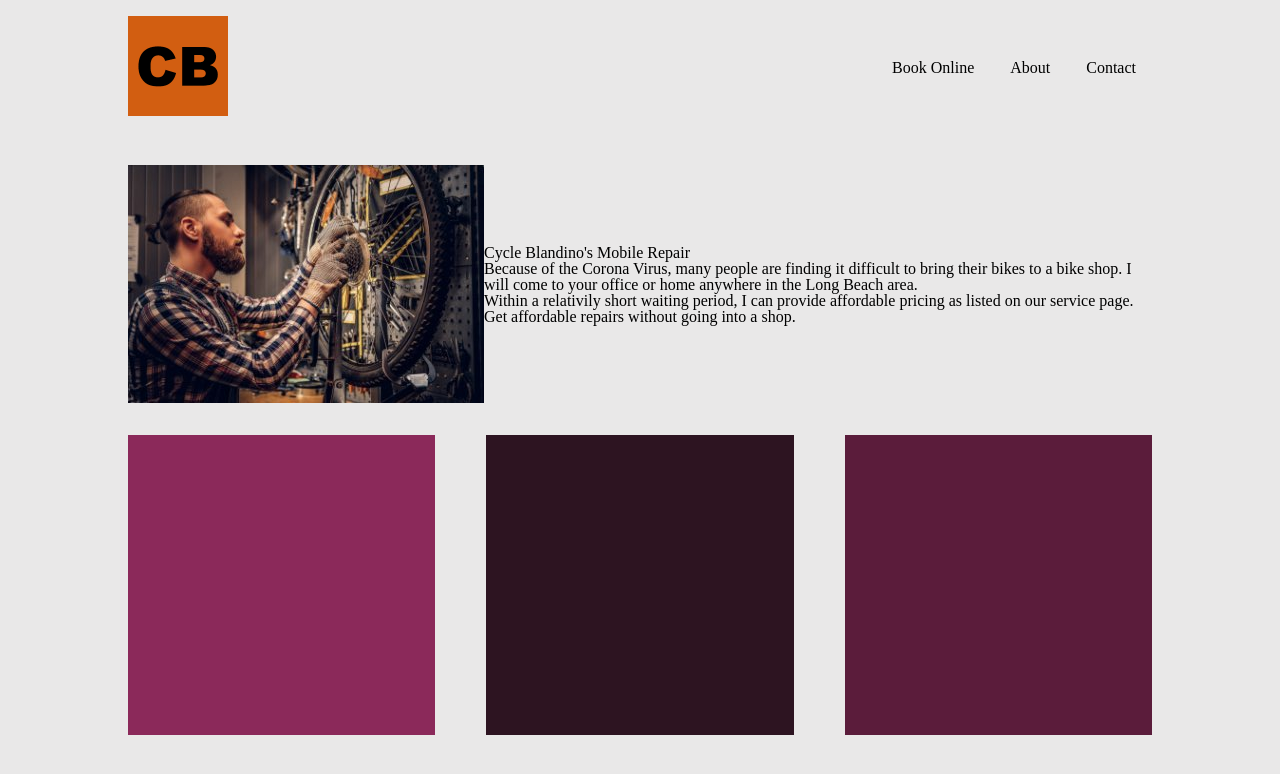
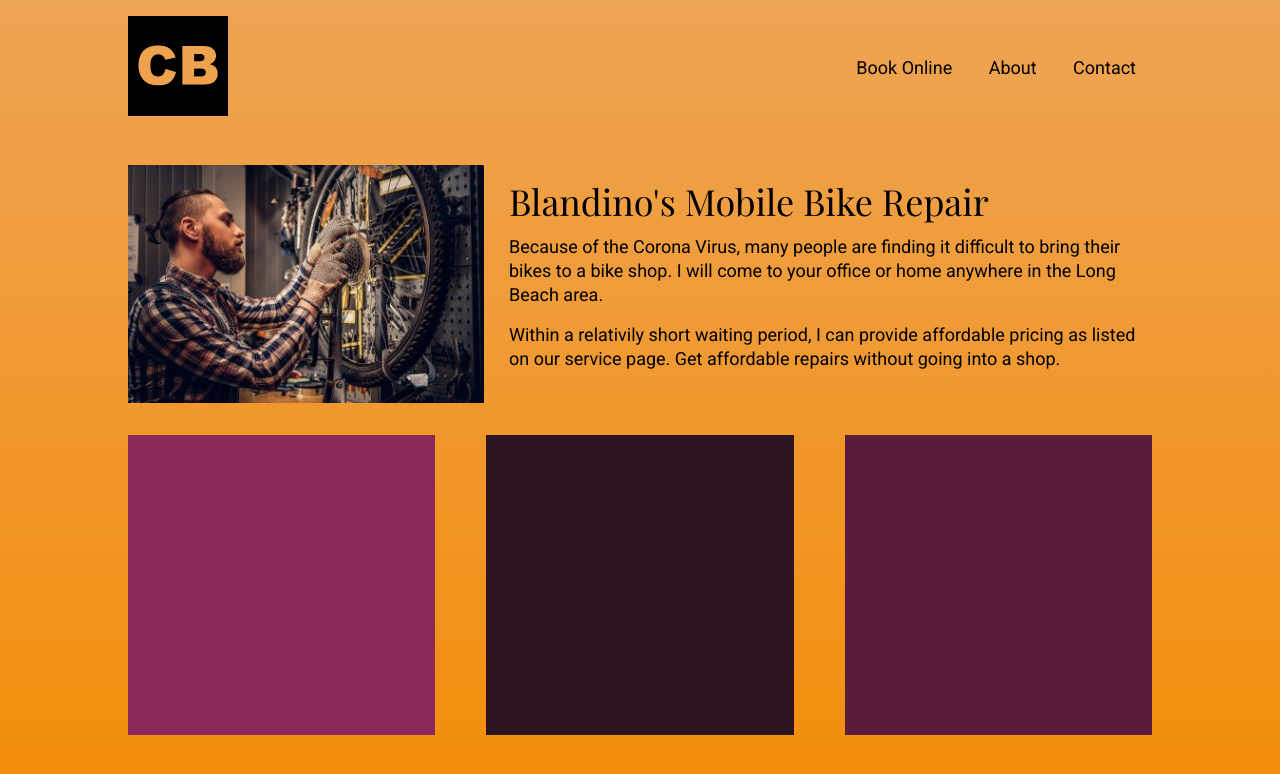
Before and after one commit to Carlos-Blandino/bike-project, a plain HTML site: page index.html in a window 1280 px wide. Drawn offline with nearby package versions, Linux system fonts and the light colour scheme.

Commit message:
working on main styling

```diff
--- a/index.html
+++ b/index.html
@@ -11,13 +11,18 @@
     <!-- This is my stylesheet -->
     <link rel="stylesheet" href="styles.css">
 
+    <!-- This is the google fonts -->
+    <link href="https://fonts.googleapis.com/css2?family=Playfair+Display&family=Roboto&display=swap" rel="stylesheet">
+
+
     <title>Cycle Blandino  - Mobile Bike Repair in Long Beack</title>
 </head>
 <body>
    <div class="container">
+
        <header>
         <div class="logo">
-            <img src="images/icon.jpg" alt="Cycle Blandino logo" width="100px">
+            <img src="images/cbLogo.png" alt="Cycle Blandino logo" width="100px">
         </div>
         <nav>
             <div class="mainNav">
@@ -34,7 +39,7 @@
                 <img src="images/image-bike-repair-service.jpg" alt="bike mechanic servicing a bike in Long Beack, CA">
             </div>
             <div class="heroInfo">
-                <h1>Cycle Blandino's Mobile Repair</h1>
+                <h1>Blandino's Mobile Bike Repair</h1>
                 <p>Because of the Corona Virus, many people are finding it difficult to bring their bikes to a bike shop. I will come to your office or home anywhere in the Long Beach area.</p>
 
                 <p>Within a relativily short waiting period, I can provide affordable pricing as listed on our service page. Get affordable repairs without going into a shop.</p>
--- a/styles.css
+++ b/styles.css
@@ -1,7 +1,23 @@
+html {
+	height: 100%;
+}
+/* HTML elements */
 body {
 	background-color: rgb(233, 232, 232);
-	color: rgb(0, 0, 0);
+	background-image: linear-gradient(#eea455, #f38d08);
+	font-size: 1.125rem;
+	font-family: 'Roboto', sans-serif;
 }
+h1 {
+	font-size: 2.25rem;
+	font-family: 'Playfair Display', serif;
+	margin-bottom: 1rem;
+}
+p {
+	margin-bottom: 1rem;
+	line-height: 1.5rem;
+}
+
 .container {
 	width: 1024px;
 	min-height: 300px;
@@ -33,6 +49,7 @@ main {
 }
 .heroImage {
 	flex: 1;
+	padding-right: 25px;
 }
 
 /* Cards section */
```
Also changed, not shown: images/cbLogo.png (added), 1 other file.
